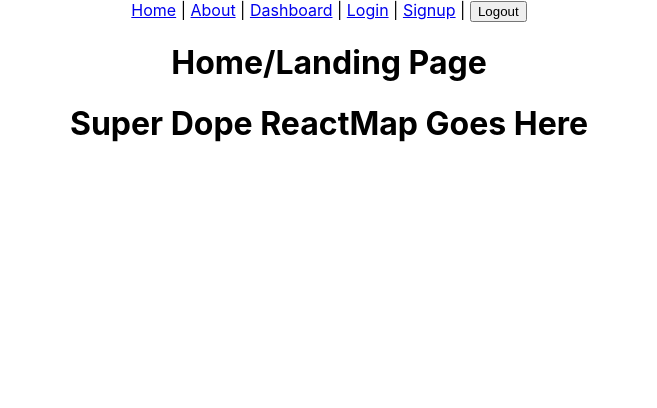
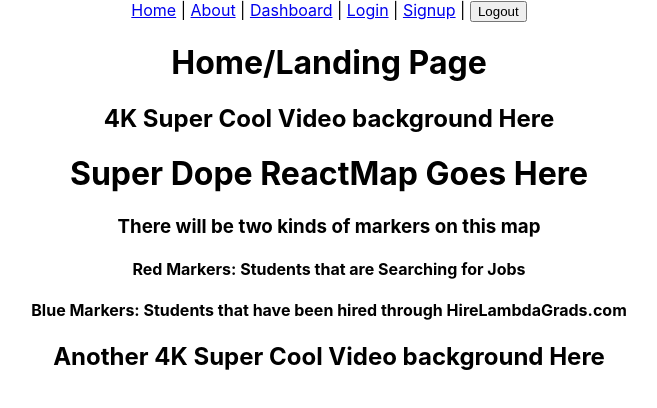
Before and after one commit to hire-lambda-grads/front-end, a React (Create React App) app: page / in a window 1280 px wide. Shown: the top 408 px of the page, without its empty margins (311-968 px from the left). Built offline with nearby package versions, Linux system fonts and the light colour scheme.

Commit message:
Creates some placeholder content for the components

```diff
--- a/src/components/about/About.js
+++ b/src/components/about/About.js
@@ -4,6 +4,7 @@ const About = () => {
     return(
         <div>
             <h1>Interactive About Us Page Goes Here</h1>
+            <h2>Social Cards for Each Team Member Goes Here</h2>
         </div>
     );
 }
--- a/src/components/dashboard/Dashboard.js
+++ b/src/components/dashboard/Dashboard.js
@@ -4,6 +4,7 @@ const Dashboard = () => {
     return(
         <div>
             <h1>Dynamic Dashboard Page Goes Here</h1>
+            <h2>Student Information Here</h2>
         </div>
     );
 }
--- a/src/components/home/Home.js
+++ b/src/components/home/Home.js
@@ -5,7 +5,9 @@ const Home = () => {
     return(
         <div>
             <h1>Home/Landing Page</h1>
+            <h2>4K Super Cool Video background Here</h2>
             <ReactMap />
+            <h2>Another 4K Super Cool Video background Here</h2>
         </div>
     );
 }
--- a/src/components/reactMap/ReactMap.js
+++ b/src/components/reactMap/ReactMap.js
@@ -4,6 +4,9 @@ const ReactMap = () => {
     return(
         <div>
             <h1>Super Dope ReactMap Goes Here</h1>
+            <h3>There will be two kinds of markers on this map</h3>
+            <h4>Red Markers: Students that are Searching for Jobs</h4>
+            <h4>Blue Markers: Students that have been hired through HireLambdaGrads.com</h4>
         </div>
     );
 }
```
